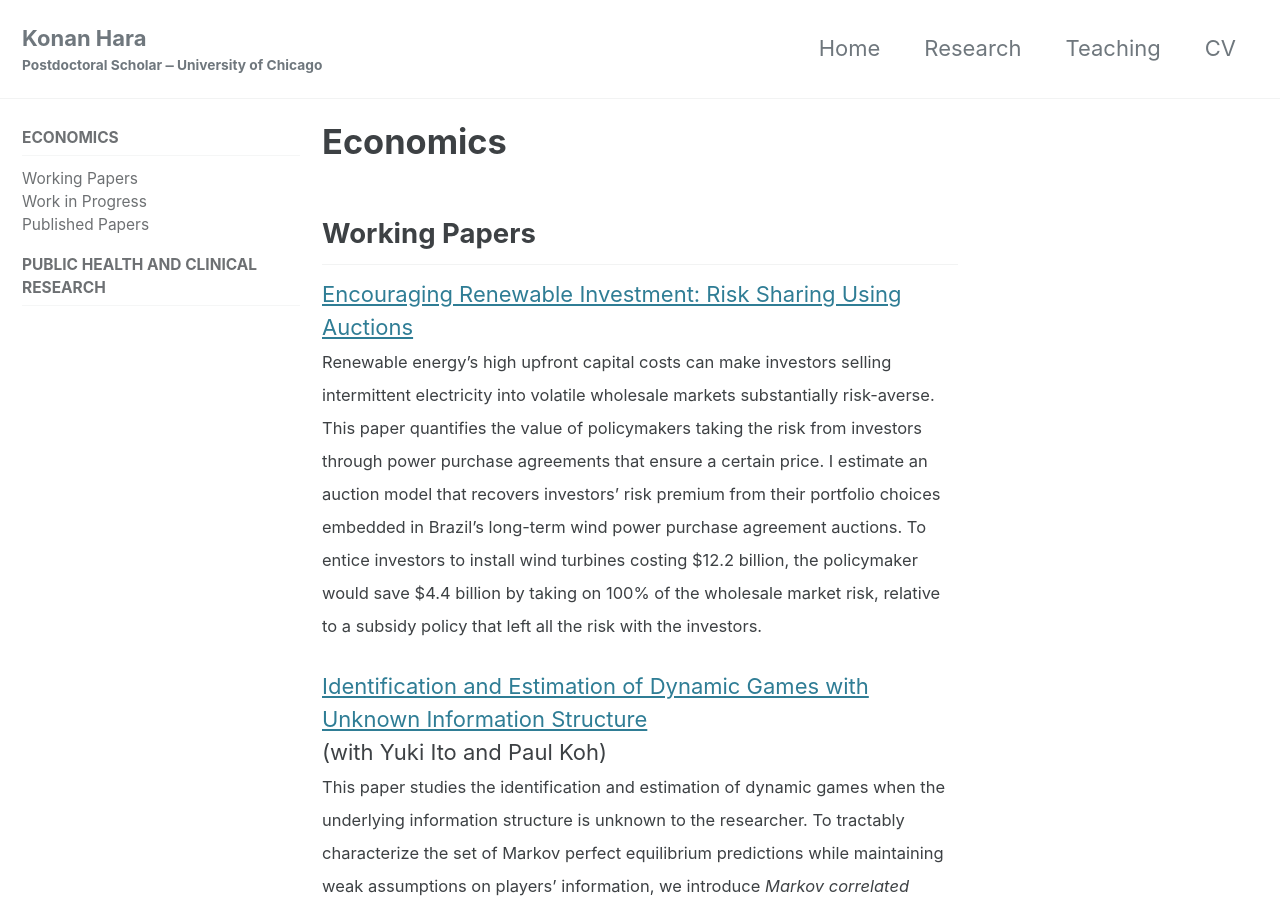
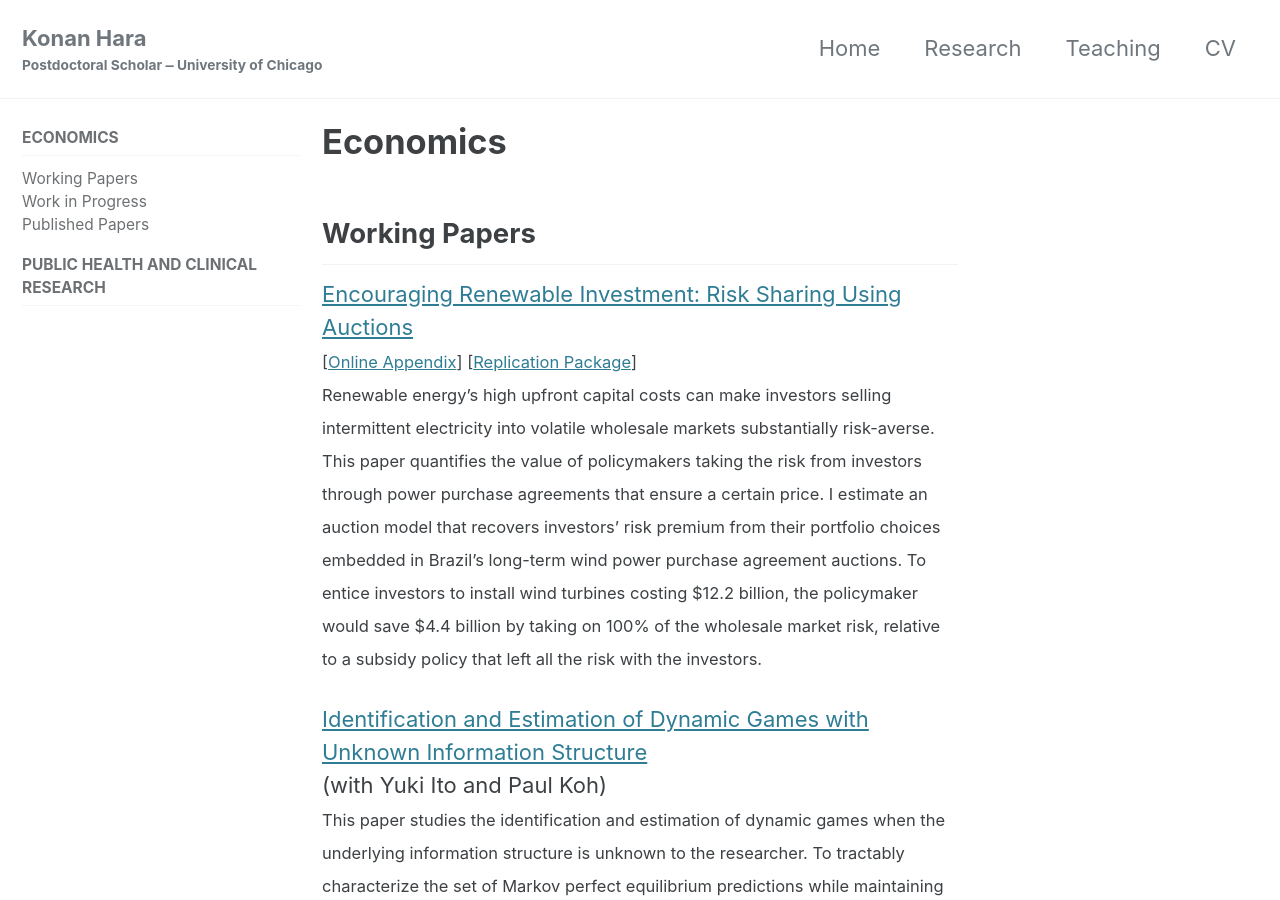
Before and after one commit to harakonan/harakonan.github.io, a Jekyll site: the page built from _research/research.md, in a window 1280 px wide and 900 px high. Built offline with Jekyll 4.4.1, drawn with Linux system fonts in a browser that asks for light colours; cached includes are drawn as plain includes.

Commit message:
update JMP publish online appendix and replication package

```diff
--- a/_research/research.md
+++ b/_research/research.md
@@ -8,6 +8,7 @@ permalink: /research/
 ## Working Papers
 
 [Encouraging Renewable Investment: Risk Sharing Using Auctions](../assets/pdfs/Hara_RenewableRiskSharingAuction.pdf)<br>
+<span style="font-size:0.75em"> [[Online Appendix](../assets/pdfs/Hara_RenewableRiskSharingAuction_OnlineAppendix.pdf)] [[Replication Package](https://www.dropbox.com/scl/fo/jxivxg5jjy4487glaascw/ADH4K5u2De0wtVQy2AarC-8?rlkey=ta3a3617vbgpv7e8mtqqog0z6&st=tstlomx3&dl=0)] </span><br>
 <span style="font-size:0.75em"> Renewable energy's high upfront capital costs can make investors selling intermittent electricity into volatile wholesale markets substantially risk-averse. This paper quantifies the value of policymakers taking the risk from investors through power purchase agreements that ensure a certain price. I estimate an auction model that recovers investors' risk premium from their portfolio choices embedded in Brazil's long-term wind power purchase agreement auctions. To entice investors to install wind turbines costing $12.2 billion, the policymaker would save $4.4 billion by taking on 100% of the wholesale market risk, relative to a subsidy policy that left all the risk with the investors. </span>
 
 [Identification and Estimation of Dynamic Games with Unknown Information Structure](https://arxiv.org/abs/2205.03706)<br>
```
Also changed, not shown: 7 other files.
